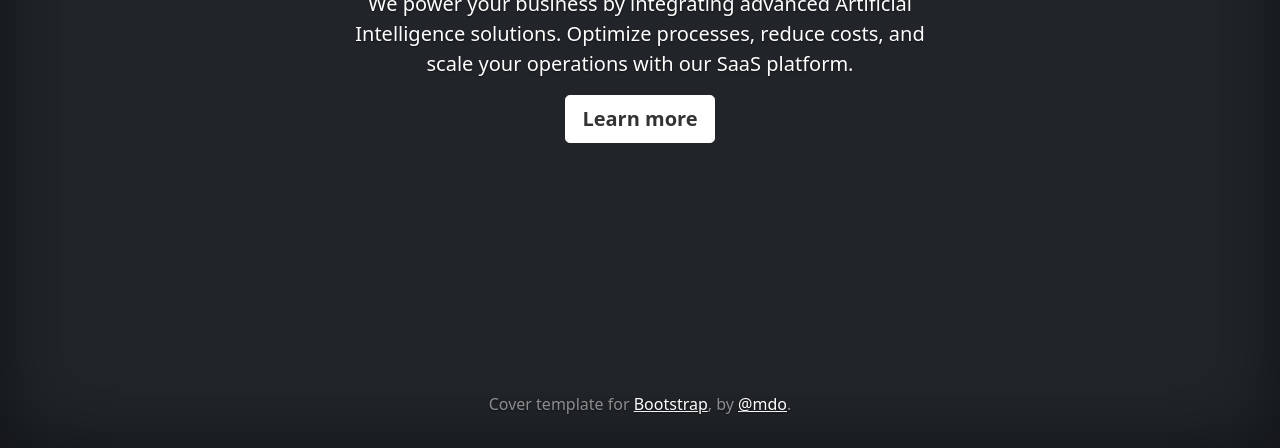
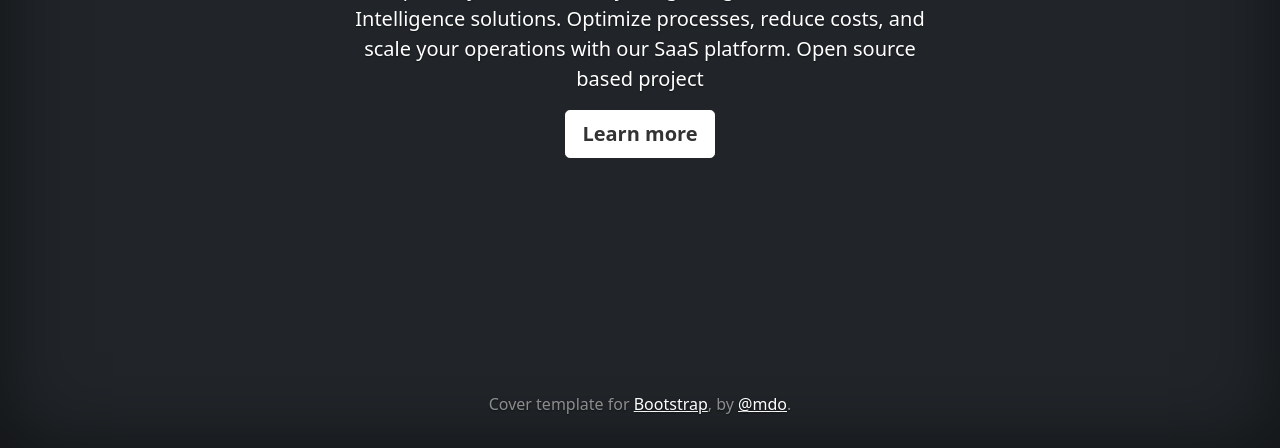
Before and after one commit to Samuel02rp/git-work, a plain HTML site: page index.html in a window 1280 px wide. Shown: the part 352-800 px from the top of the page. Drawn offline with Linux system fonts and the light colour scheme.

Commit message:
agrego detalles index.html

```diff
--- a/index.html
+++ b/index.html
@@ -51,7 +51,7 @@
 
   <main class="px-3">
     <h1>Innova for the future.</h1>
-    <p class="lead">We power your business by integrating advanced Artificial Intelligence solutions. Optimize processes, reduce costs, and scale your operations with our SaaS platform.</p>
+    <p class="lead">We power your business by integrating advanced Artificial Intelligence solutions. Optimize processes, reduce costs, and scale your operations with our SaaS platform. Open source based project</p>
     <p class="lead">
       <a href="#" class="btn btn-lg btn-secondary fw-bold border-white bg-white">Learn more</a>
     </p>
```
